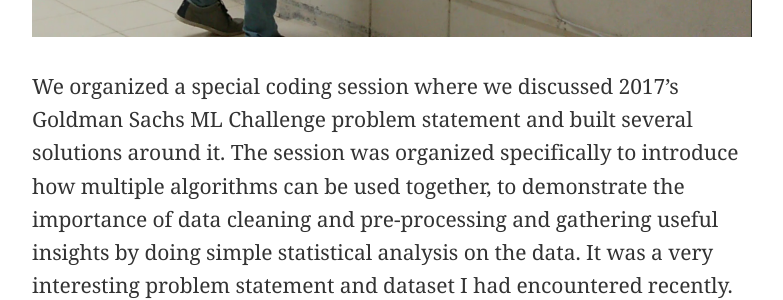
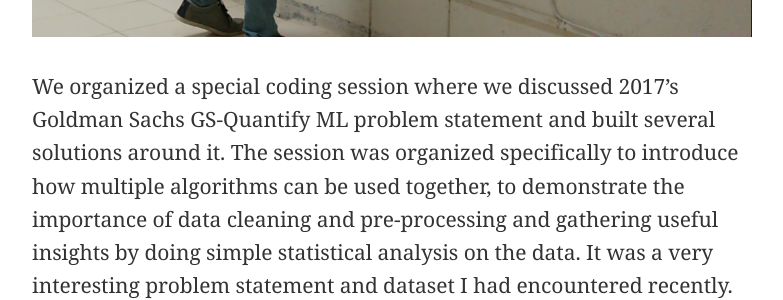
Before and after one commit to architkansal/architkansal.github.io, a Jekyll site: the page built from _posts/2018-10-04-ML-workshops-NITW.md, in a window 1280 px wide and 900 px high, scrolled down 5006 px. Shown: the part 188-488 px from the top of the window, without its empty margins (248-1031 px from the left). Built offline with Jekyll 4.4.1, drawn with Linux system fonts in a browser that asks for light colours; comment, search, counter and statistics services are not loaded; some of the changed text lies outside the part shown.

Commit message:
small changes

```diff
--- a/_posts/2018-10-04-ML-workshops-NITW.md
+++ b/_posts/2018-10-04-ML-workshops-NITW.md
@@ -31,7 +31,7 @@ We organized three workshops as part of the series and covered a wide spectrum o
 
 ![ML Workshop Session]({{site.baseurl}}/images/ml4.png "ML Workshop Session")
 
-We organized a special coding session where we discussed 2017’s Goldman Sachs ML Challenge problem statement and built several solutions around it. The session was organized specifically to introduce how multiple algorithms can be used together, to demonstrate the importance of data cleaning and pre-processing and gathering useful insights by doing simple statistical analysis on the data. It was a very interesting problem statement and dataset I had encountered recently. We discussed how handling class imbalance and hyper-parameter tuning could affect the model performance among few other practical insights.
+We organized a special coding session where we discussed 2017’s Goldman Sachs GS-Quantify ML problem statement and built several solutions around it. The session was organized specifically to introduce how multiple algorithms can be used together, to demonstrate the importance of data cleaning and pre-processing and gathering useful insights by doing simple statistical analysis on the data. It was a very interesting problem statement and dataset I had encountered recently. We discussed how handling class imbalance and hyper-parameter tuning could affect the model performance among few other practical insights.
 
 Next, we organized Tz ML contest on kaggle which was open to public and allowed people to put the skills they had learnt to use. We saw good participations and innovative solutions to the problems.
 
```
Also changed, not shown: other parts of _posts/2018-10-04-ML-workshops-NITW.md (+2 -2 lines).
